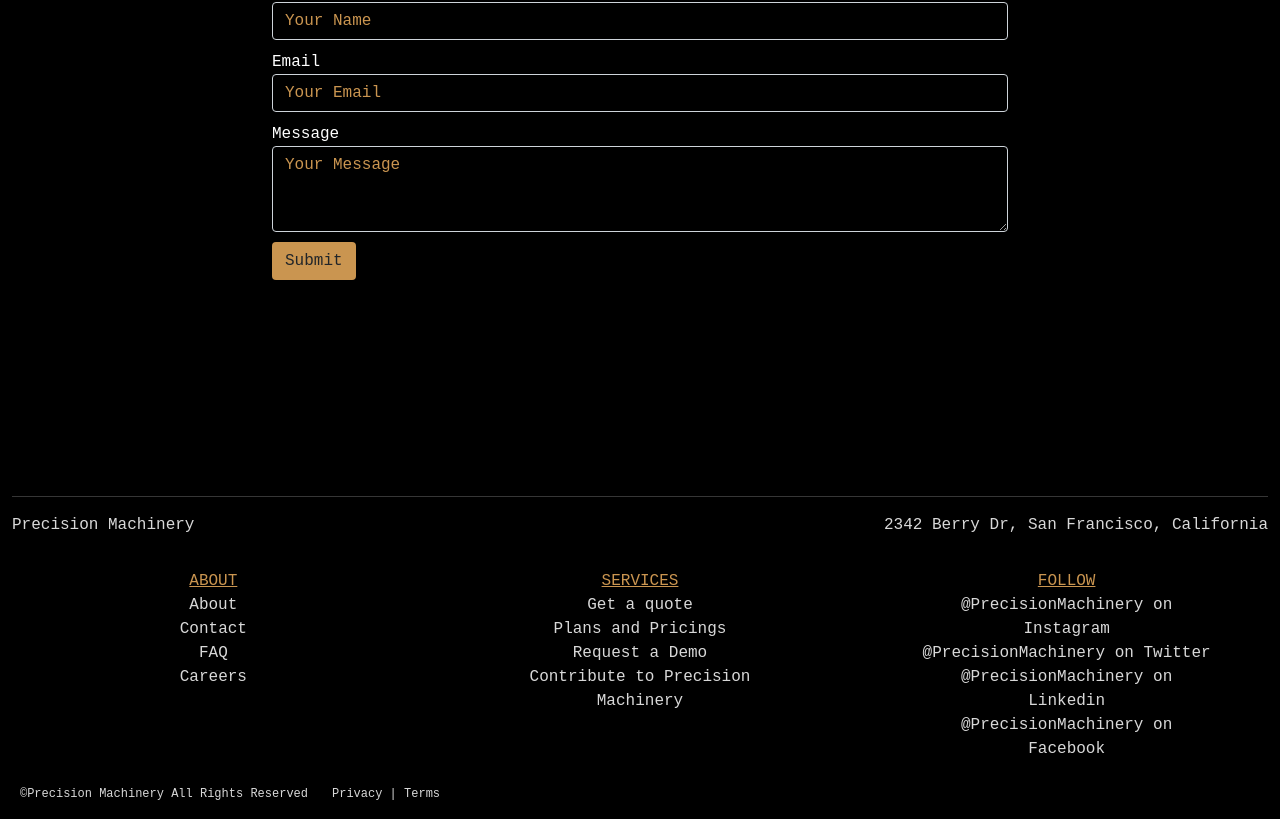
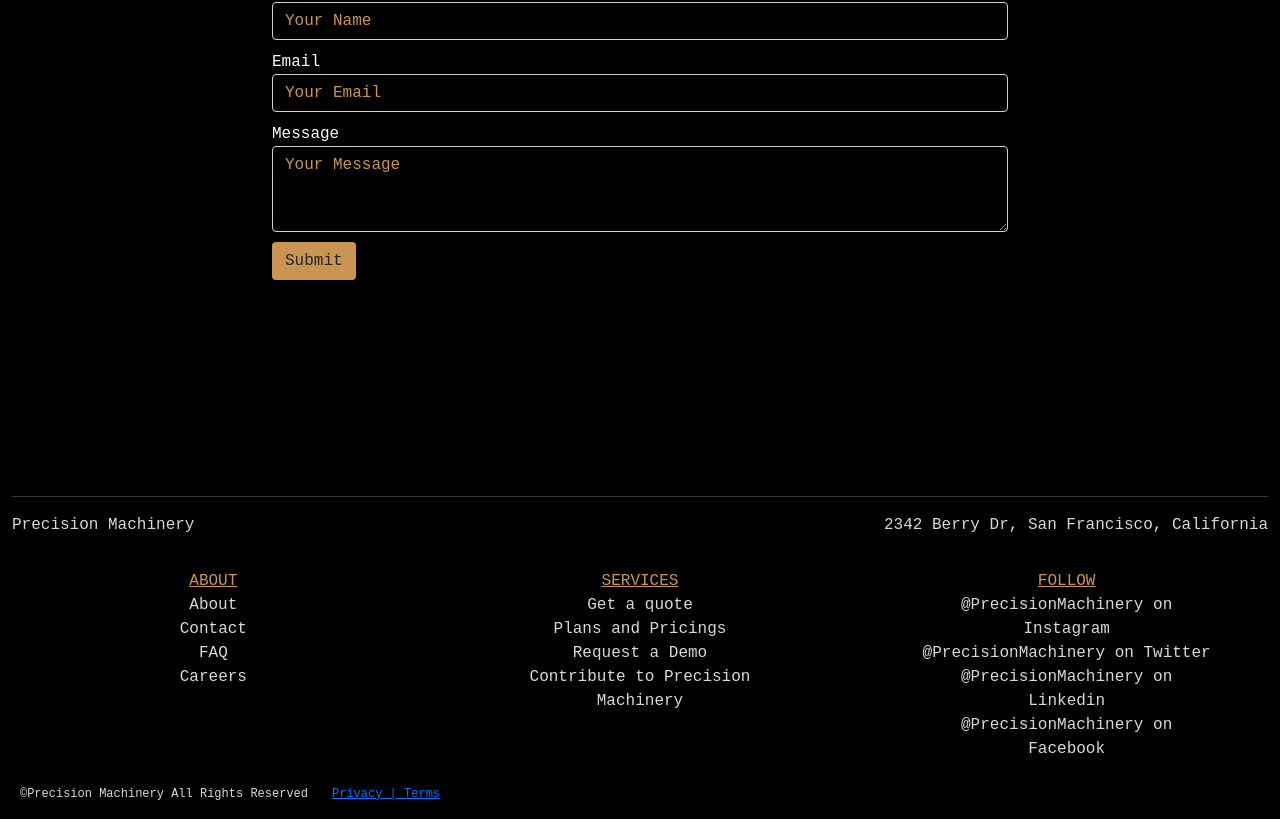
Before and after one commit to Ehren-Lewis/precision-machinery, a JavaScript app: page / in a window 1280 px wide. Shown: the part 3347-4166 px from the top of the page. Built offline with nearby package versions, Linux system fonts and the light colour scheme; the HTML template or start-up script is replaced by a standard one.

Commit message:
Fixing issue with lack of href in anchor tags

```diff
--- a/src/layouts/footer.js
+++ b/src/layouts/footer.js
@@ -54,8 +54,8 @@
                     <p><span>&copy;</span>Precision Machinery All Rights Reserved</p>
                 </div>
                 <div className='col-sm-12 col-md-3 copyright'>
-                    <a>Privacy</a>
-                    <a>Terms</a>
+                    <a href="#">Privacy</a>
+                    <a href="#">Terms</a>
                 </div>
             </div>
         </div>
```
